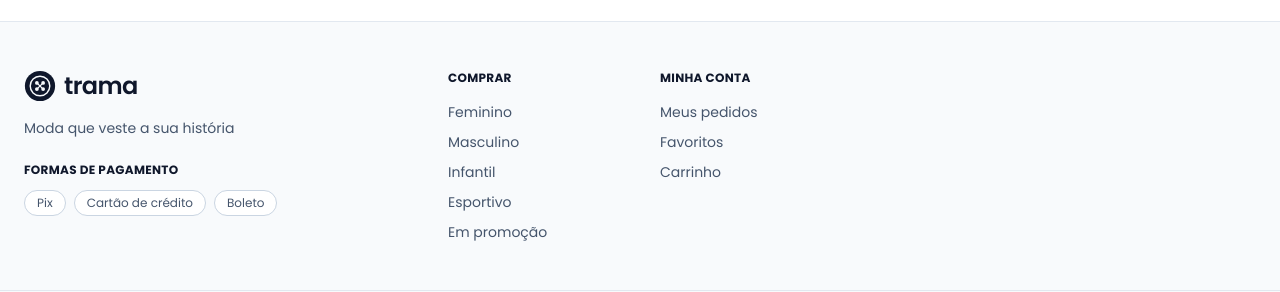
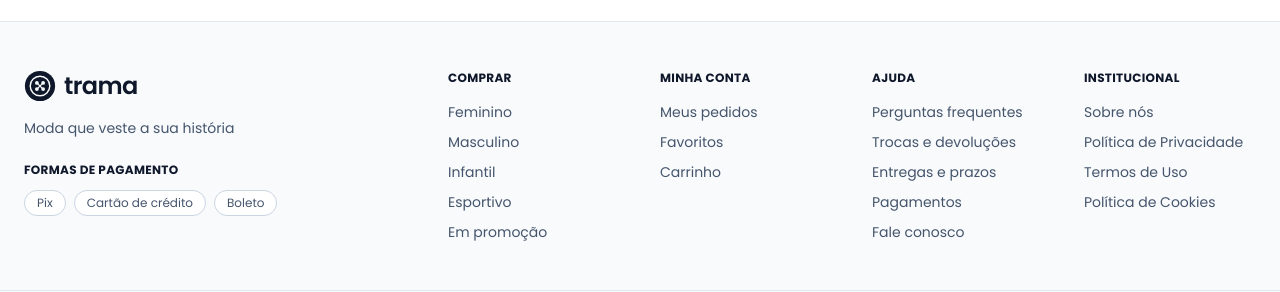
Before and after one commit to arthur-luiss/e-commerce-fast-model, a React (Vite) app: page / in a window 1280 px wide. Shown: the part 2155-2447 px from the top of the page. Built offline with nearby package versions, Linux system fonts and the light colour scheme.

Commit message:
feat(footer): inclui colunas de ajuda e institucional no rodapé

```diff
--- a/src/components/Footer.jsx
+++ b/src/components/Footer.jsx
@@ -1,6 +1,7 @@
 import { Link } from 'react-router-dom';
 import { brand } from '../config/brand';
 import Logo from './Logo';
+import { siteLinkGroups } from '../data/pages';
 
 const { company } = brand;
 const YEAR = new Date().getFullYear();
@@ -24,6 +25,7 @@ const columns = [
       { label: 'Carrinho', to: '/carrinho' },
     ],
   },
+  ...siteLinkGroups,
 ];
 
 const payments = ['Pix', 'Cartão de crédito', 'Boleto'];
```
